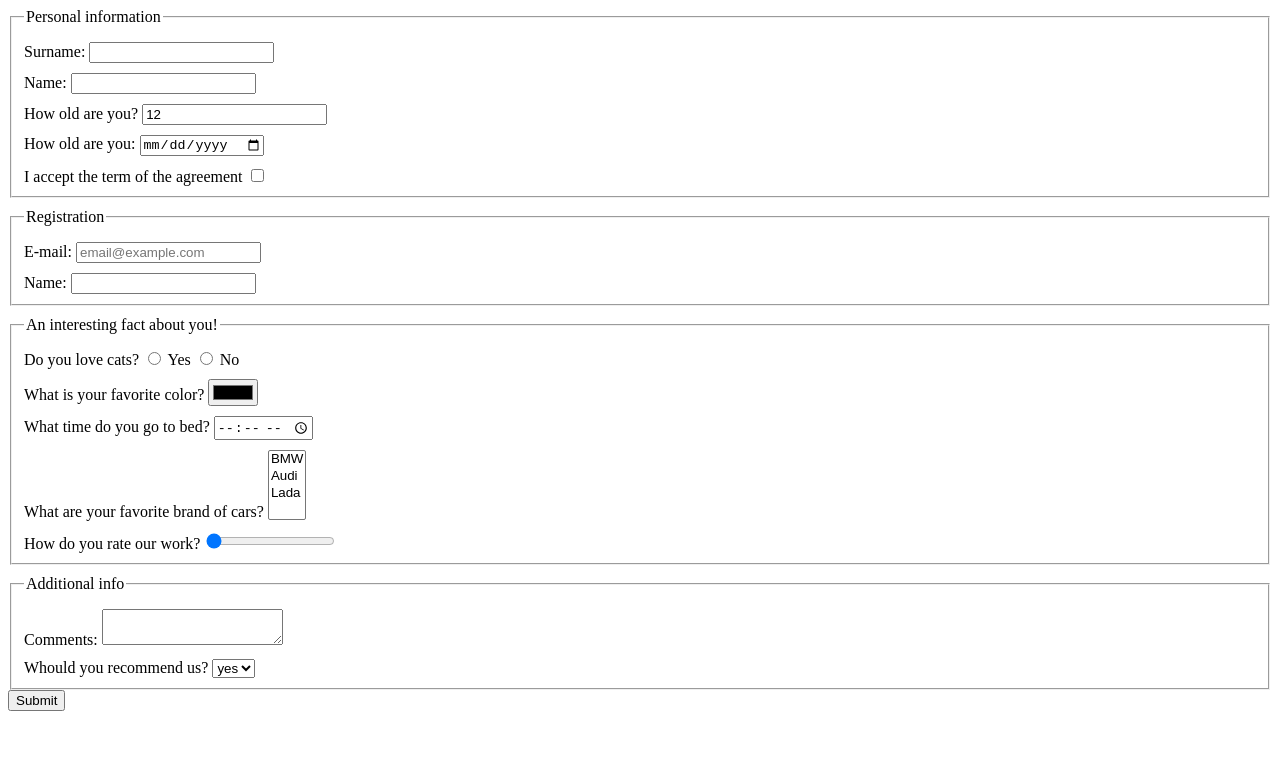
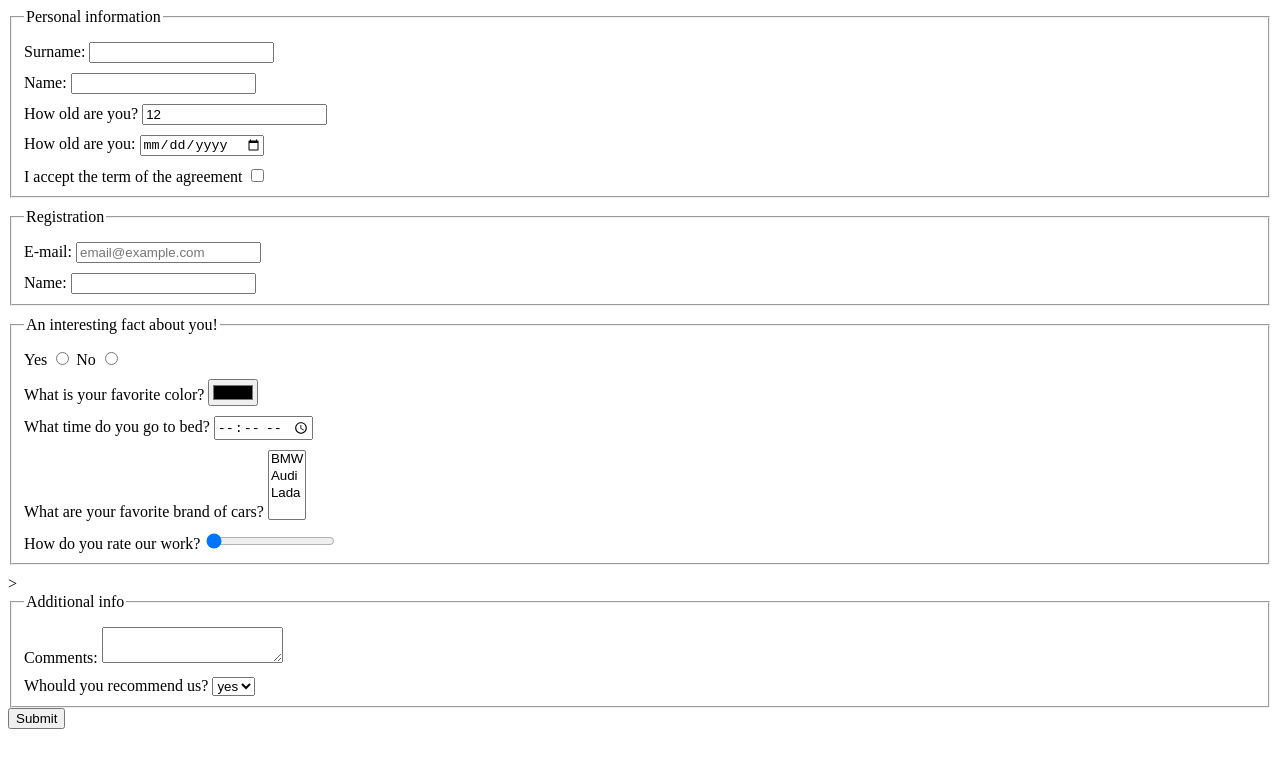
Before and after one commit to irina-vas/forms, a plain HTML site: page index.html in a window 1280 px wide. Drawn offline with Linux system fonts and the light colour scheme.

Commit message:
fixed radio buttons

```diff
--- a/index.html
+++ b/index.html
@@ -10,7 +10,7 @@
 <body>
   <div class="container">
 
-    <form class="form__personal-info">
+    <form class="form__personal-info" action="" method="post">
       <fieldset>
         <legend>Personal information</legend>
         <div class="form__surname">
@@ -36,7 +36,7 @@
       </fieldset>
     </form>
 
-    <form class="form__registration">
+    <form class="form__registration" action="" method="post">
       <fieldset>
         <legend>Registration</legend>
           <div class="form__email">
@@ -50,13 +50,18 @@
       </fieldset>
     </form>
 
-    <form class="form__facts">
+    <form class="form__facts" action="" method="post">
       <fieldset>
         <legend>An interesting fact about you!</legend>
         <div class="form__cats">
-          <label for="cats">Do you love cats? </label>
-          <input type="radio" id="cats" name="cats-yes" > Yes
-          <input type="radio" id="cats" name="cats-no" > No
+          <label>
+            Yes
+            <input type="radio" name="cats">
+          </label>
+          <label>
+            No
+            <input type="radio" name="cats">
+          </label>
         </div>
         <div class="form__color">
           <label for="color">What is your favorite color? </label>
@@ -81,7 +86,7 @@
       </fieldset>
     </form>
 
-    <form class="form__additional">
+    <form class="form__additional" action="" method="post">>
       <fieldset>
         <legend>Additional info</legend>
         <div class="form__comments">
@@ -98,7 +103,7 @@
       </fieldset>
     </form>
 
-    <button class="form__submit" onsubmit="onSubmit()">Submit</button>
+    <button type="submit" class="form__submit" onsubmit="onSubmit()">Submit</button>
   </div>
 </body>
 </html>
```
